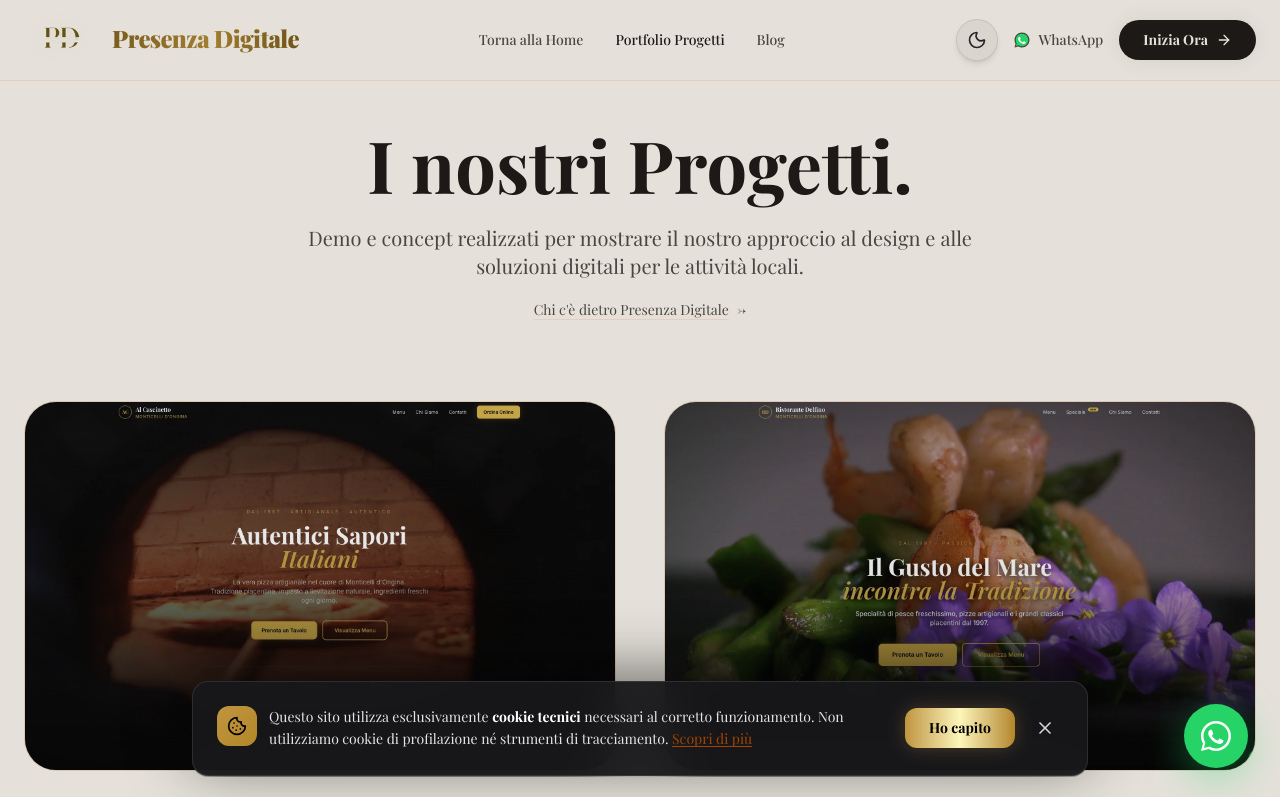
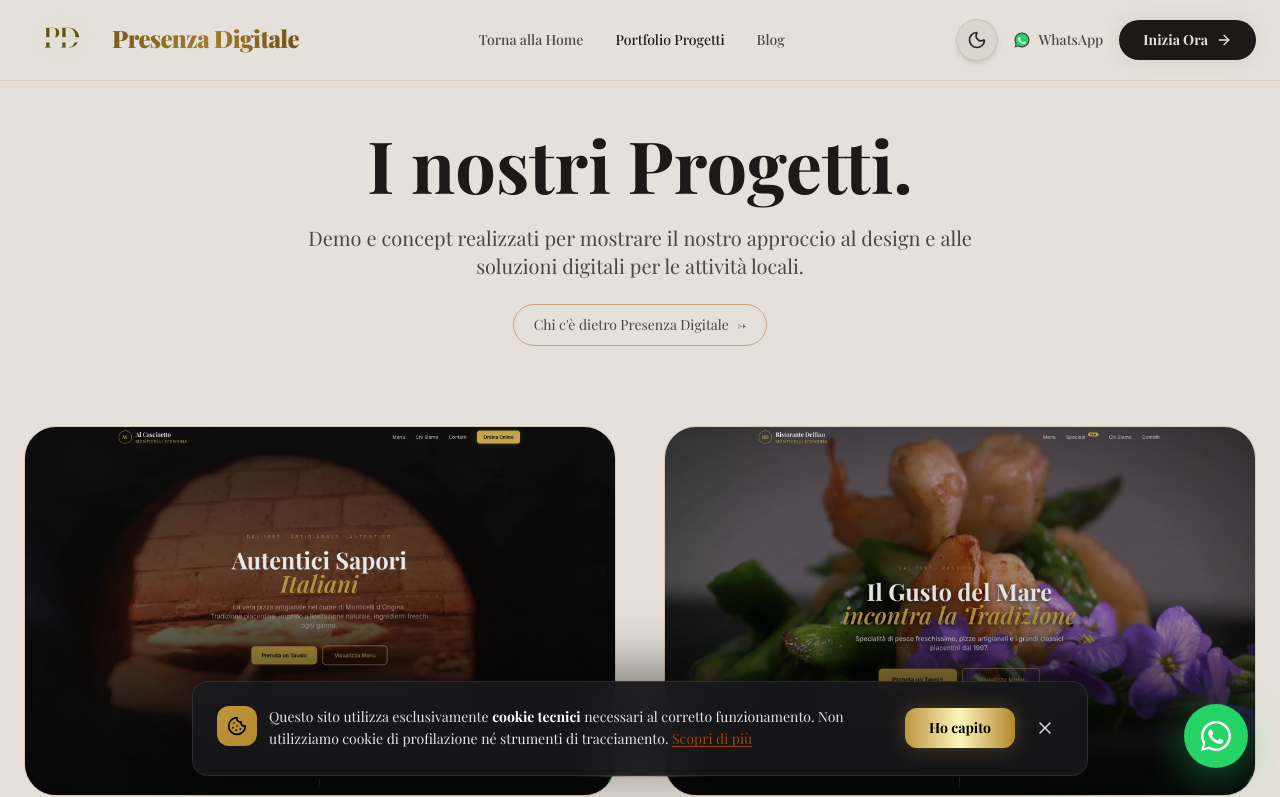
Before and after one commit to alebaia81/presenza_digitale, a React (Vite) app: page /progetti in a window 1280 px wide. Shown: the top 797 px of the page. Built offline with nearby package versions, Linux system fonts and the light colour scheme.

Commit message:
style(progetti): pill con bordo dorato al link portfolio personale

```diff
--- a/src/pages/ProjectsPage.tsx
+++ b/src/pages/ProjectsPage.tsx
@@ -58,10 +58,10 @@ export default function ProjectsPage() {
             href="https://alebaia81.github.io/alessandrobaiamonte/"
             target="_blank"
             rel="noopener noreferrer"
-            className="inline-flex items-center gap-2 mt-5 text-sm text-text-secondary hover:text-text-primary transition-colors group"
+            className="inline-flex items-center gap-2 mt-6 px-5 py-2.5 rounded-full border border-gold-amber/40 text-sm text-text-secondary hover:text-text-primary hover:border-gold-amber hover:bg-gold-amber/5 transition-all duration-300 group"
           >
-            <span className="underline underline-offset-4 decoration-border-primary group-hover:decoration-gold-amber transition-colors">Chi c'è dietro Presenza Digitale</span>
-            <span className="group-hover:translate-x-1 transition-transform">→</span>
+            <span>Chi c'è dietro Presenza Digitale</span>
+            <span className="group-hover:translate-x-1 transition-transform duration-300">→</span>
           </a>
         </div>
 
```
